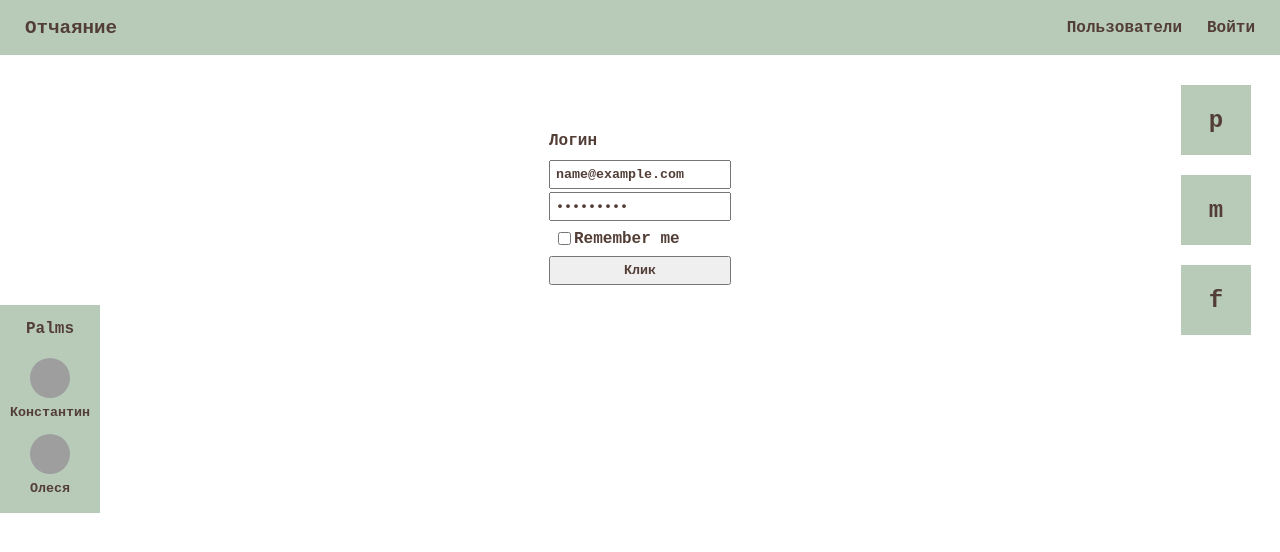
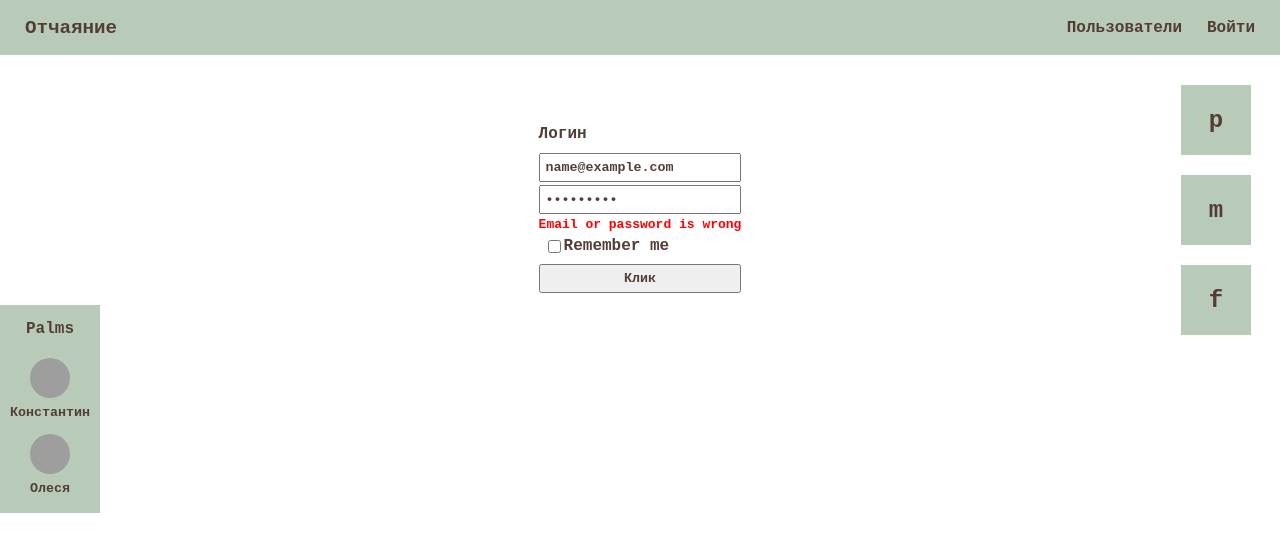
Before and after one commit to mournfulCoroner/reactSocial, a React (Create React App) app: page /login in a window 1280 px wide. Both pictures are taken after typing "name@example.com", "Sample123" into the empty fields and a click on the button "Клик". Shown: the top 552 px of the page. Built offline with nearby package versions, Linux system fonts and the light colour scheme; no server answers; grey boxes are pictures that could not be loaded.

Commit message:
Incorrect login data error

```diff
--- a/public/index.html
+++ b/public/index.html
@@ -27,17 +27,6 @@
     <title>Super Lemon !React App</title>
   </head>
   <body>
-    <noscript>You need to enable JavaScript to run this app.</noscript>
     <div id="root"></div>
-    <!--
-      This HTML file is a template.
-      If you open it directly in the browser, you will see an empty page.
-
-      You can add webfonts, meta tags, or analytics to this file.
-      The build step will place the bundled scripts into the <body> tag.
-
-      To begin the development, run `npm start` or `yarn start`.
-      To create a production bundle, use `npm run build` or `yarn build`.
-    -->
   </body>
 </html>
--- a/src/components/Login/Login.js
+++ b/src/components/Login/Login.js
@@ -10,29 +10,41 @@ import { Redirect } from 'react-router-dom';
 const LoginForm = (props) => {
     return (
         <Formik
-            initialValues={{ email: '', password: '', rememberMe: false }}
+            initialValues={{ email: '', password: '', rememberMe: false}}
             validationSchema={Yup.object({
                 email: Yup.string()
                     .required('Required'),
                 password: Yup.string()
-                    .required('Required')
+                    .required('Required'),
             })}
-            onSubmit={(values, { setSubmitting }) => {
+            onSubmit={(values, { setSubmitting, setErrors }) => {
+
                 setTimeout(() => {
-                    props.getAuthorized(values);
+
+                    if(!props.getAuthorized(values)){
+                        // setStatus({apiError: 'Email or password is wrong'})
+                        setErrors({rememberMe: 'Email or password is wrong'})
+                    }
+                    // else{
+                    //     setStatus({apiError: null})
+                    // }
                     setSubmitting(false);
                 }, 400);
             }}
         >
-            {({ isSubmittig, touched, errors}) => (
+            {({ isSubmittig, touched, errors, status}) => (
                 <Form className={styles.login_form}>
                     <Field name='email' type='email' placeholder={'Email'}
-                    className={touched.email && errors.email && `${errorStyles.error}`}/>
+                    className={touched.email && errors.email  && `${errorStyles.error}`}/>
                     <ErrorMessage name='email' component="div" className={styles.error_message} />
 
                     <Field name='password' type='password' placeholder={'Password'}
                      className={touched.password && errors.password && `${errorStyles.error}`}/>
                     <ErrorMessage name='password' component="div" className={styles.error_message} />
+{/*
+                    {status?.apiError ? <div className={styles.error_message}>{status.apiError}</div> : null} */}
+
+                    <ErrorMessage name='rememberMe' component="div" className={styles.error_message} />
 
                     <div className={styles.remember_area}>
                         <Field name='rememberMe' type='checkbox' />
@@ -46,6 +58,7 @@ const LoginForm = (props) => {
 }
 
 const Login = (props) => {
+
     if (props.isAuth){
         return <Redirect to={`/profile/${props.id}`} />
     }
@@ -54,7 +67,7 @@ const Login = (props) => {
             {props.isAuth ? <div>Вы залогинены</div> :
             <>
             <div className={styles.login_name}>Логин</div>
-            <LoginForm getAuthorized={props.getAuthorized} />
+            <LoginForm getAuthorized={props.getAuthorized} successAuth={props.successAuth} />
             </>
             }
         </div>
@@ -64,9 +77,11 @@ const Login = (props) => {
 let mapStateToProps = (state) => {
     return {
         isAuth: state.auth.isAuth,
-        id: state.auth.id
+        id: state.auth.id,
+        successAuth: state.auth.successAuth
     }
 }
+
 
 export default connect(mapStateToProps, {
     getAuthorized
--- a/src/redux/auth-reducer.js
+++ b/src/redux/auth-reducer.js
@@ -1,13 +1,15 @@
 import { headerAPI, loginAPI } from "../api/api";
 
 const SET_AUTH_USER_DATA = 'SET_AUTH_USER_DATA'
+const TOGGLE_SUCCESS_AUTH = 'TOGGLE_SUCCESS_AUTH'
 
 
 let initialState = {
     id: null,
     email: null,
     login: null,
-    isAuth: false
+    isAuth: false,
+    successAuth: true
 };
 
 const authReducer = (state = initialState, action) => {
@@ -18,6 +20,11 @@ const authReducer = (state = initialState, action) => {
                 ...action.data,
                 isAuth: action.isAuth
             }
+        case TOGGLE_SUCCESS_AUTH:
+            return{
+                ...state,
+                successAuth: action.successAuth
+            }
         default:
             return state;
     }
@@ -25,6 +32,7 @@ const authReducer = (state = initialState, action) => {
 }
 
 export const setAuthUserData = (data, isAuth) => ({ type: SET_AUTH_USER_DATA, data, isAuth });
+export const toggleSuccessAuth = (successAuth) => ({ type: TOGGLE_SUCCESS_AUTH, successAuth})
 
 export const getAuth = () => {
     return (dispatch) => {
@@ -41,6 +49,12 @@ export const getAuthorized = (authData) => {
         loginAPI.getAuthorized(authData).then((data) => {
             if (data.resultCode === 0) {
                 dispatch(getAuth());
+                dispatch(toggleSuccessAuth(true));
+                return true;
+            }
+            else{
+                dispatch(toggleSuccessAuth(false));
+                return false;
             }
         })
     }
```
